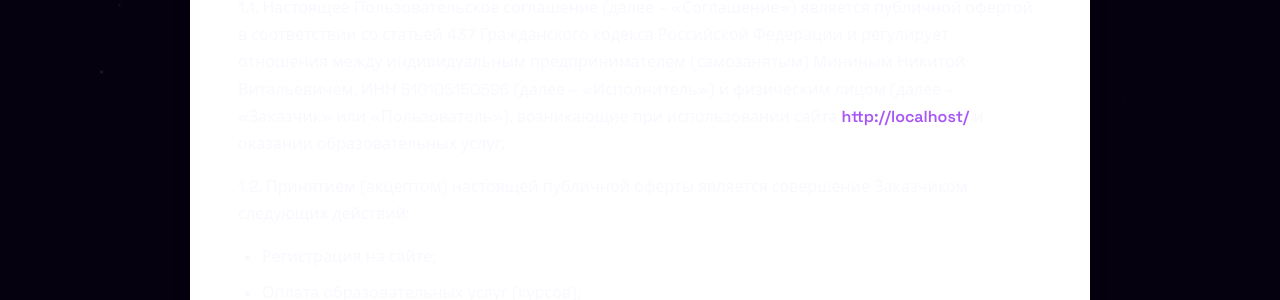
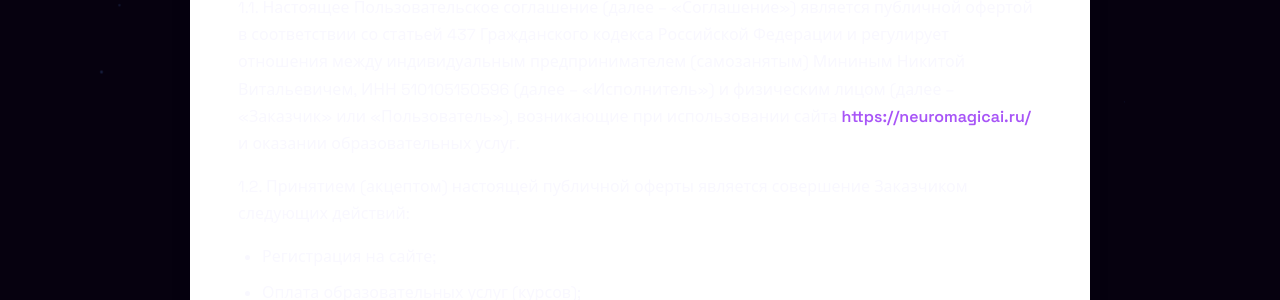
Before and after one commit to Starlight19973/magic_ai, a Python web app: template templates/terms.html in a window 1280 px wide; the page is wider, and only the part inside the window is pictured. Shown: the part 607-907 px from the top of that part. Run offline with Jinja, Linux system fonts and the light colour scheme; the template is opened without the code that fills it: most values are stand-ins (such as "Sample title", 1, 10 or a date in 2020); some web fonts are replaced.

Commit message:
Fix: replace localhost URLs with domain, change all white backgrounds to dark gradients, bump CSS version

```diff
--- a/static/css/courses.css
+++ b/static/css/courses.css
@@ -420,7 +420,7 @@
 }
 
 .buy-course {
-  background: #fff;
+  background: linear-gradient(135deg, rgba(17, 8, 36, 0.95), rgba(6, 1, 15, 0.95));
   border: 2px solid var(--magic-border);
   border-radius: 16px;
   padding: 32px;
@@ -464,7 +464,7 @@
 }
 
 .payment-card {
-  background: #fff;
+  background: linear-gradient(135deg, rgba(17, 8, 36, 0.95), rgba(6, 1, 15, 0.95));
   border: 2px solid var(--magic-primary);
   border-radius: 16px;
   overflow: hidden;
@@ -601,7 +601,7 @@
 }
 
 .my-course-card {
-  background: #fff;
+  background: linear-gradient(135deg, rgba(17, 8, 36, 0.95), rgba(6, 1, 15, 0.95));
   border: 2px solid var(--magic-border);
   border-radius: 16px;
   overflow: hidden;
@@ -790,7 +790,7 @@
 }
 
 .learn-placeholder {
-  background: #fff;
+  background: linear-gradient(135deg, rgba(17, 8, 36, 0.95), rgba(6, 1, 15, 0.95));
   border: 2px solid var(--magic-border);
   border-radius: 24px;
   padding: 60px 40px;
--- a/templates/base.html
+++ b/templates/base.html
@@ -19,7 +19,7 @@
     />
     <link rel="stylesheet" href="{{ url_for('static', filename='css/tokens.css') }}?v=13" />
     <link rel="stylesheet" href="{{ url_for('static', filename='css/magic.css') }}?v=13" />
-    <link rel="stylesheet" href="{{ url_for('static', filename='css/courses.css') }}?v=2" />
+    <link rel="stylesheet" href="{{ url_for('static', filename='css/courses.css') }}?v=3" />
     {% block meta %}{% endblock %}
   </head>
   <body class="magic-body">
--- a/templates/terms.html
+++ b/templates/terms.html
@@ -13,7 +13,7 @@
       <!-- 1. Общие положения -->
       <section class="legal-section">
         <h2>1. Общие положения</h2>
-        <p>1.1. Настоящее Пользовательское соглашение (далее – «Соглашение») является публичной офертой в соответствии со статьей 437 Гражданского кодекса Российской Федерации и регулирует отношения между индивидуальным предпринимателем (самозанятым) Мининым Никитой Витальевичем, ИНН 510105150596 (далее – «Исполнитель») и физическим лицом (далее – «Заказчик» или «Пользователь»), возникающие при использовании сайта <strong>{{ request.url_root }}</strong> и оказании образовательных услуг.</p>
+        <p>1.1. Настоящее Пользовательское соглашение (далее – «Соглашение») является публичной офертой в соответствии со статьей 437 Гражданского кодекса Российской Федерации и регулирует отношения между индивидуальным предпринимателем (самозанятым) Мининым Никитой Витальевичем, ИНН 510105150596 (далее – «Исполнитель») и физическим лицом (далее – «Заказчик» или «Пользователь»), возникающие при использовании сайта <strong>https://neuromagicai.ru/</strong> и оказании образовательных услуг.</p>
 
         <p>1.2. Принятием (акцептом) настоящей публичной оферты является совершение Заказчиком следующих действий:</p>
         <ul>
@@ -35,7 +35,7 @@
       <!-- 2. Термины и определения -->
       <section class="legal-section">
         <h2>2. Термины и определения</h2>
-        <p>2.1. <strong>Сайт</strong> – интернет-сайт, размещенный в сети Интернет по адресу {{ request.url_root }}, предназначенный для оказания образовательных услуг.</p>
+        <p>2.1. <strong>Сайт</strong> – интернет-сайт, размещенный в сети Интернет по адресу https://neuromagicai.ru/, предназначенный для оказания образовательных услуг.</p>
 
         <p>2.2. <strong>Образовательные услуги</strong> – онлайн-курсы по изучению искусственного интеллекта и нейросетей, предоставляемые Исполнителем в электронном виде.</p>
 
@@ -224,7 +224,7 @@
 
         <p>12.3. Продолжение использования Сайта Заказчиком после внесения изменений в Соглашение означает согласие Заказчика с такими изменениями.</p>
 
-        <p>12.4. Действующая редакция Соглашения всегда находится на странице по адресу: <strong>{{ request.url_root }}terms</strong>.</p>
+        <p>12.4. Действующая редакция Соглашения всегда находится на странице по адресу: <strong>https://neuromagicai.ru/terms</strong>.</p>
       </section>
 
       <!-- 13. Срок действия -->
```
Also changed, not shown: .playwright-mcp/user_agreement_page.png (added).
